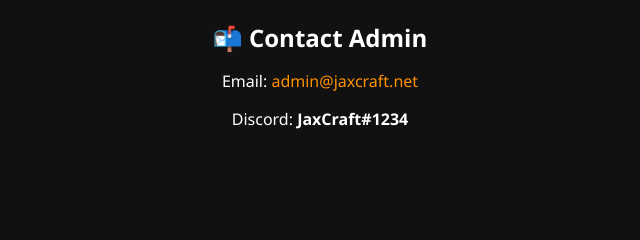
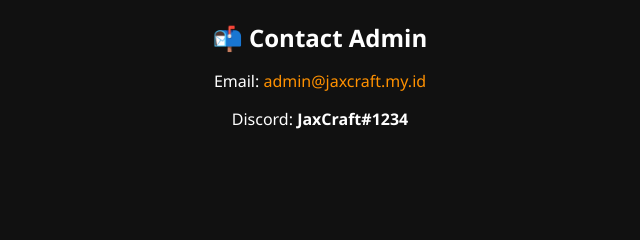
Before and after one commit to Difz25x/difz25x.github.io, a plain HTML site: page Admins/index.html in a window 1280 px wide. Shown: the part 514-754 px from the top of the page, 320-960 px from the left. Drawn offline with Linux system fonts and the light colour scheme.

Commit message:
Update index.html

```diff
--- a/Admins/index.html
+++ b/Admins/index.html
@@ -50,7 +50,7 @@
 
     <section class="contact-admin">
         <h2>📬 Contact Admin</h2>
-        <p>Email: <a href="mailto:admin@jaxcraft.net?subject=Hello&body=I%20wanted%20to%20say%20hi!">admin@jaxcraft.net</a></p>
+        <p>Email: <a href="mailto:admin@jaxcraft.my.id?subject=Hello&body=I%20wanted%20to%20say%20hi!">admin@jaxcraft.my.id</a></p>
         <p>Discord: <strong>JaxCraft#1234</strong></p>
     </section>
 
```
